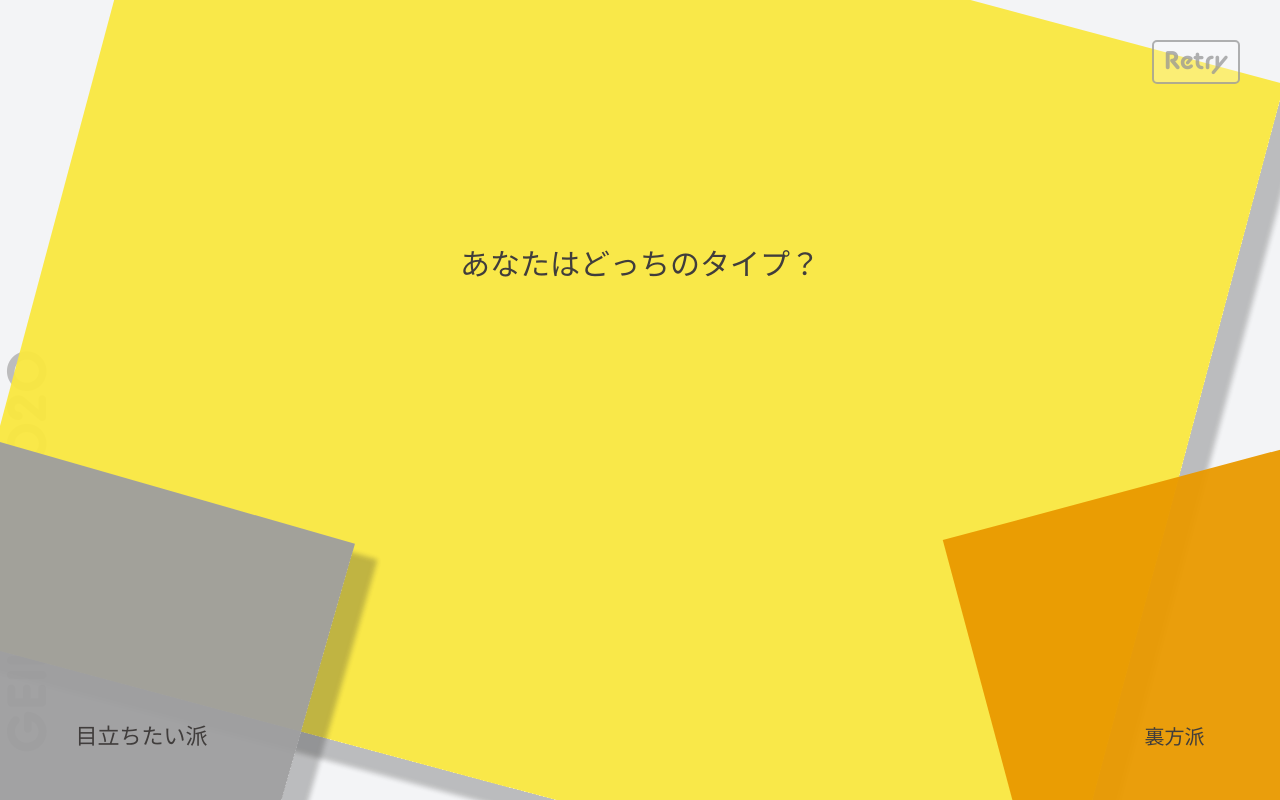
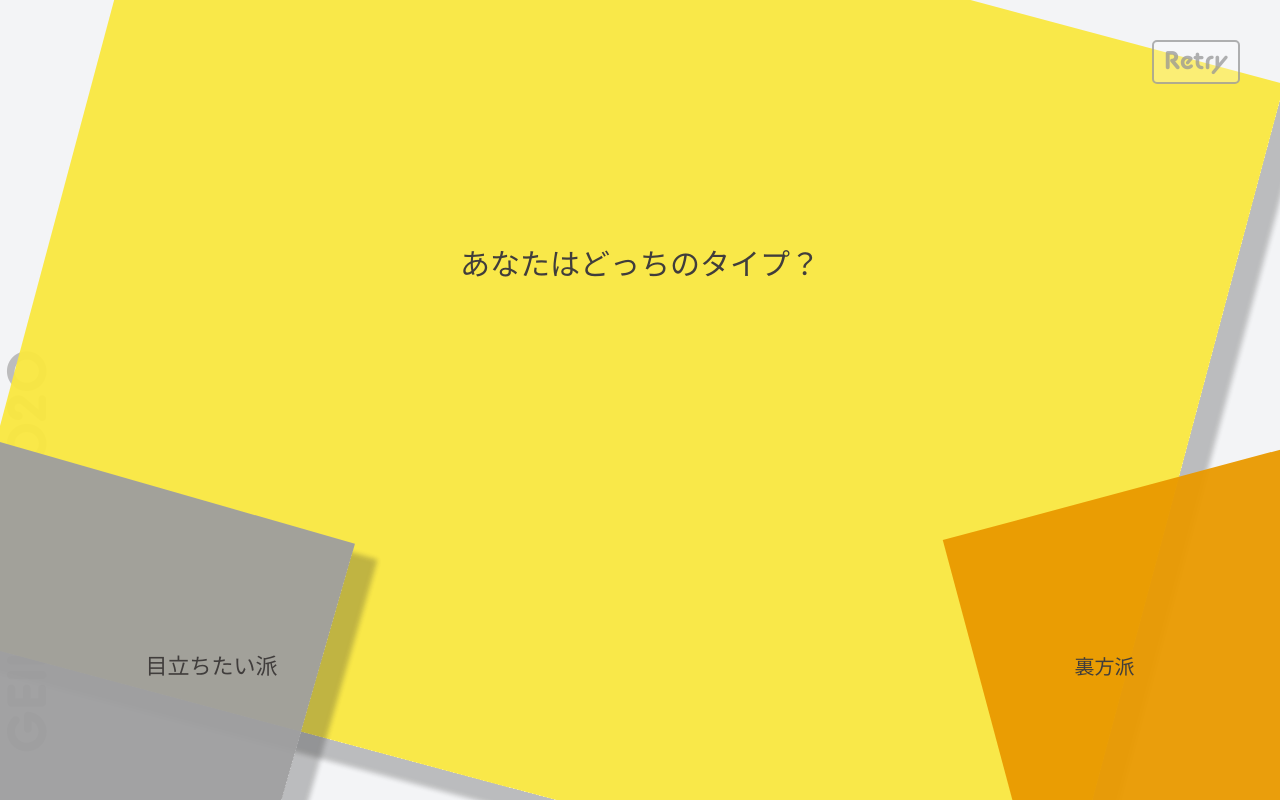
Before and after one commit to Shakurri/TekibushoChart, a plain HTML site: page index.html in a window 1280 px wide. Both pictures are taken after a click on the element "はじめる". Shown: the top 800 px of the page. Drawn offline with nearby package versions, Linux system fonts and the light colour scheme; a web font is replaced by a local one.

Commit message:
position

```diff
--- a/css/main.css
+++ b/css/main.css
@@ -202,7 +202,7 @@ body{
   left: 2vw;
   z-index: 100;
   display:none;
-  padding:50px;
+  padding:15vh;
 }
 #answer02{
   font-size: 22px;
@@ -223,7 +223,7 @@ body{
   right: 2vw;
   z-index: 100;
   display:none;
-  padding:50px;
+  padding:15vh;
 }
 
 
@@ -255,7 +255,7 @@ body{
   height:auto;
   text-align: center;
   position: absolute;
-  bottom:33vh;
+  bottom:33%;
   right:2vw;
   display:none;
   z-index: 100;
```
